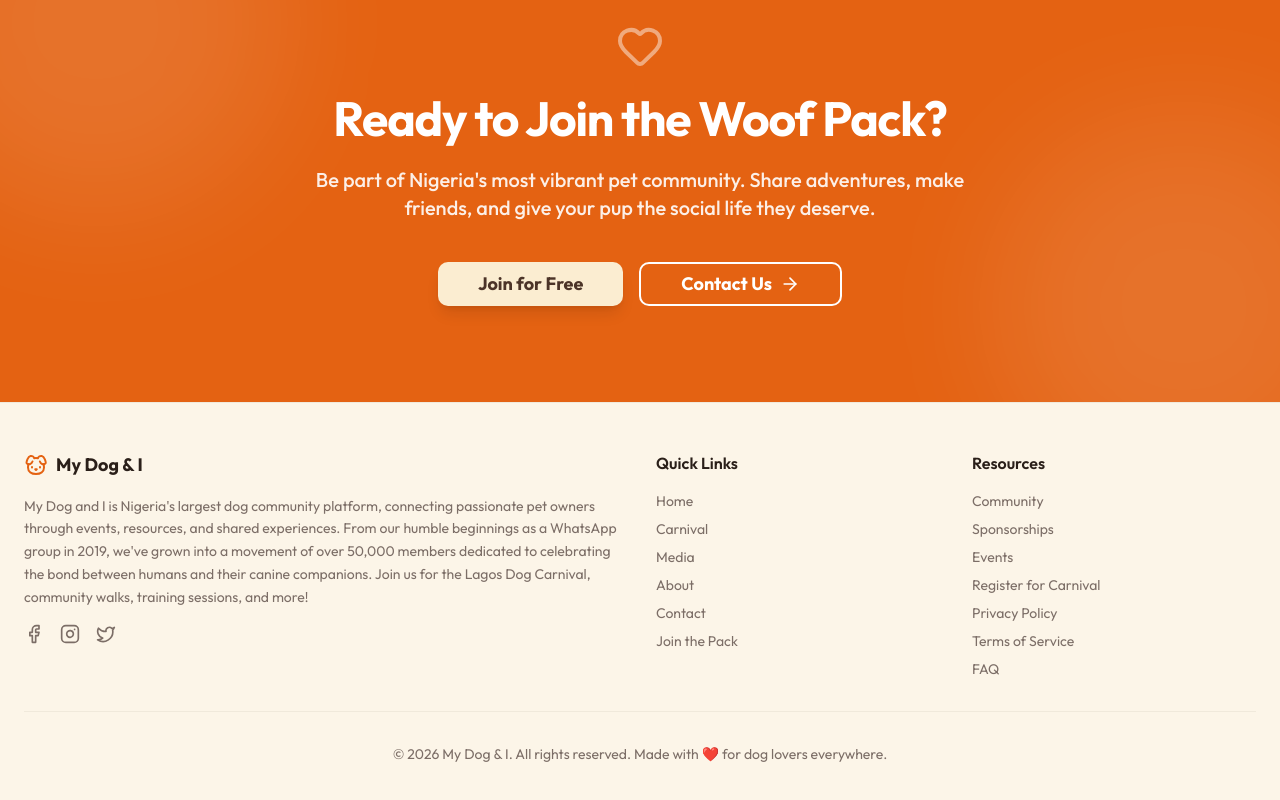
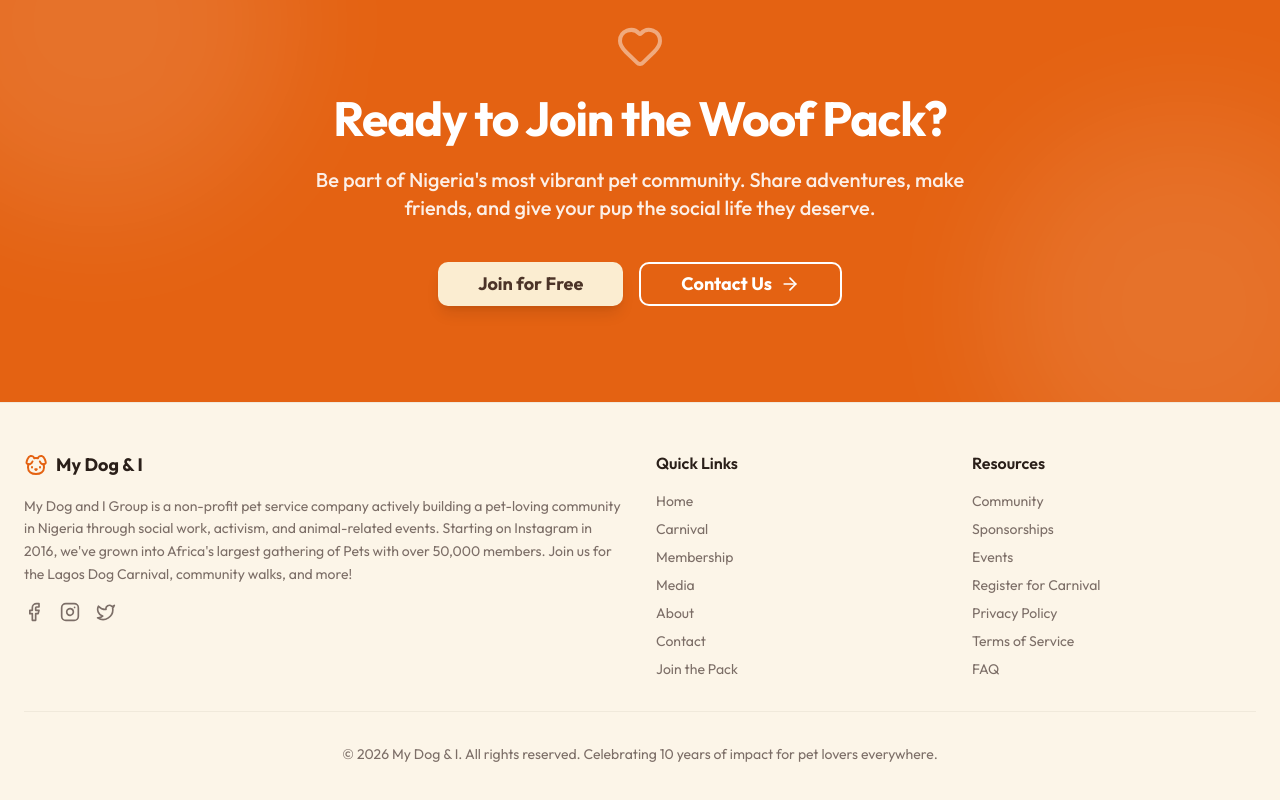
Before and after one commit to blossombubbles12/mydog, a Next.js app: page / in a window 1280 px wide. Shown: the part 6025-6825 px from the top of the page. Built offline with nearby package versions, Linux system fonts and the light colour scheme.

Commit message:
feat: add membership to footer and update footer branding

```diff
--- a/src/components/Footer.tsx
+++ b/src/components/Footer.tsx
@@ -13,11 +13,10 @@ export function Footer() {
                             <span className="text-lg font-bold">My Dog & I</span>
                         </Link>
                         <p className="text-sm text-muted-foreground leading-relaxed">
-                            My Dog and I is Nigeria's largest dog community platform, connecting passionate pet owners
-                            through events, resources, and shared experiences. From our humble beginnings as a WhatsApp
-                            group in 2019, we've grown into a movement of over 50,000 members dedicated to celebrating
-                            the bond between humans and their canine companions. Join us for the Lagos Dog Carnival,
-                            community walks, training sessions, and more!
+                            My Dog and I Group is a non-profit pet service company actively building a pet-loving community
+                            in Nigeria through social work, activism, and animal-related events. Starting on Instagram
+                            in 2016, we've grown into Africa's largest gathering of Pets with over 50,000 members.
+                            Join us for the Lagos Dog Carnival, community walks, and more!
                         </p>
                         <div className="flex gap-4">
                             <a href="#" className="text-muted-foreground hover:text-primary transition-colors">
@@ -38,6 +37,7 @@ export function Footer() {
                         <ul className="space-y-2 text-sm text-muted-foreground">
                             <li><Link href="/" className="hover:text-primary transition-colors">Home</Link></li>
                             <li><Link href="/carnival" className="hover:text-primary transition-colors">Carnival</Link></li>
+                            <li><Link href="/membership" className="hover:text-primary transition-colors">Membership</Link></li>
                             <li><Link href="/media" className="hover:text-primary transition-colors">Media</Link></li>
                             <li><Link href="/about" className="hover:text-primary transition-colors">About</Link></li>
                             <li><Link href="/contact" className="hover:text-primary transition-colors">Contact</Link></li>
@@ -61,7 +61,7 @@ export function Footer() {
                 </div>
 
                 <div className="mt-8 pt-8 border-t border-border/50 text-center text-sm text-muted-foreground">
-                    <p>© {new Date().getFullYear()} My Dog & I. All rights reserved. Made with ❤️ for dog lovers everywhere.</p>
+                    <p>© {new Date().getFullYear()} My Dog & I. All rights reserved. Celebrating 10 years of impact for pet lovers everywhere.</p>
                 </div>
             </div>
         </footer>
```
